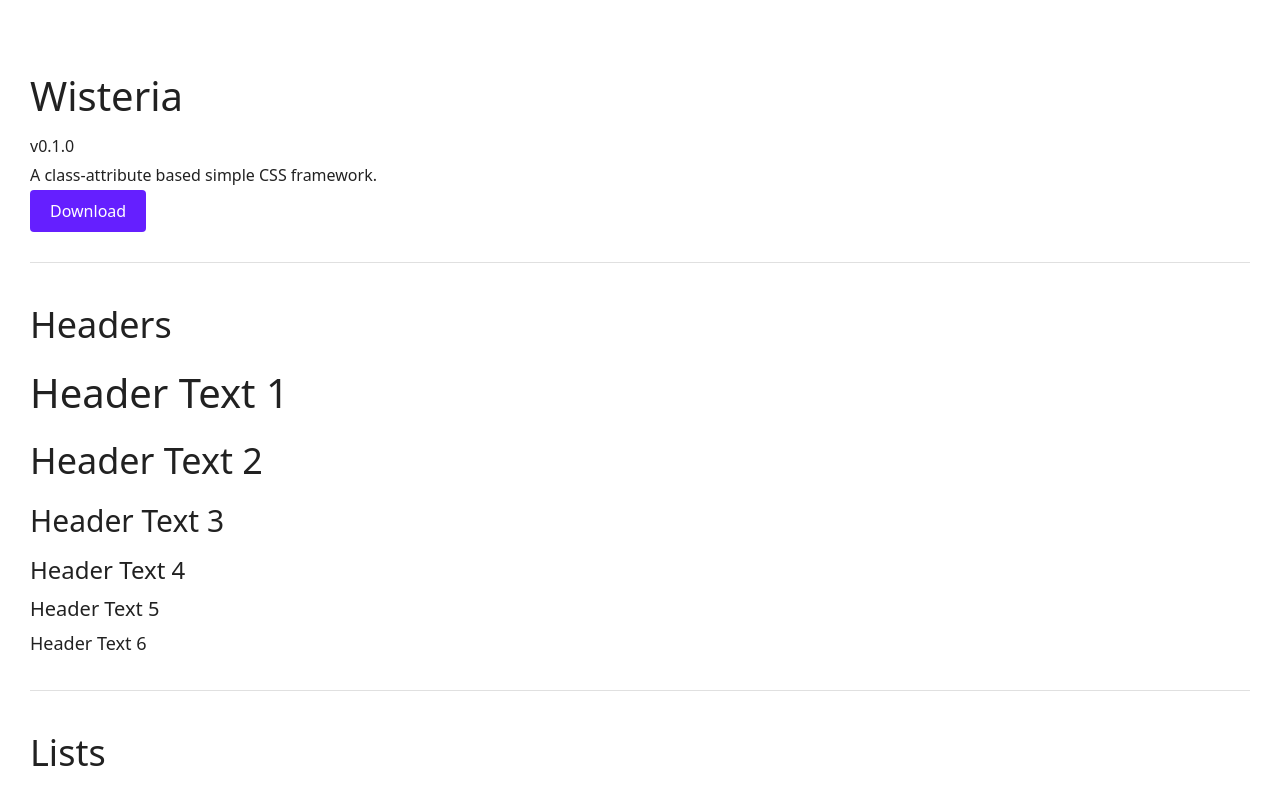
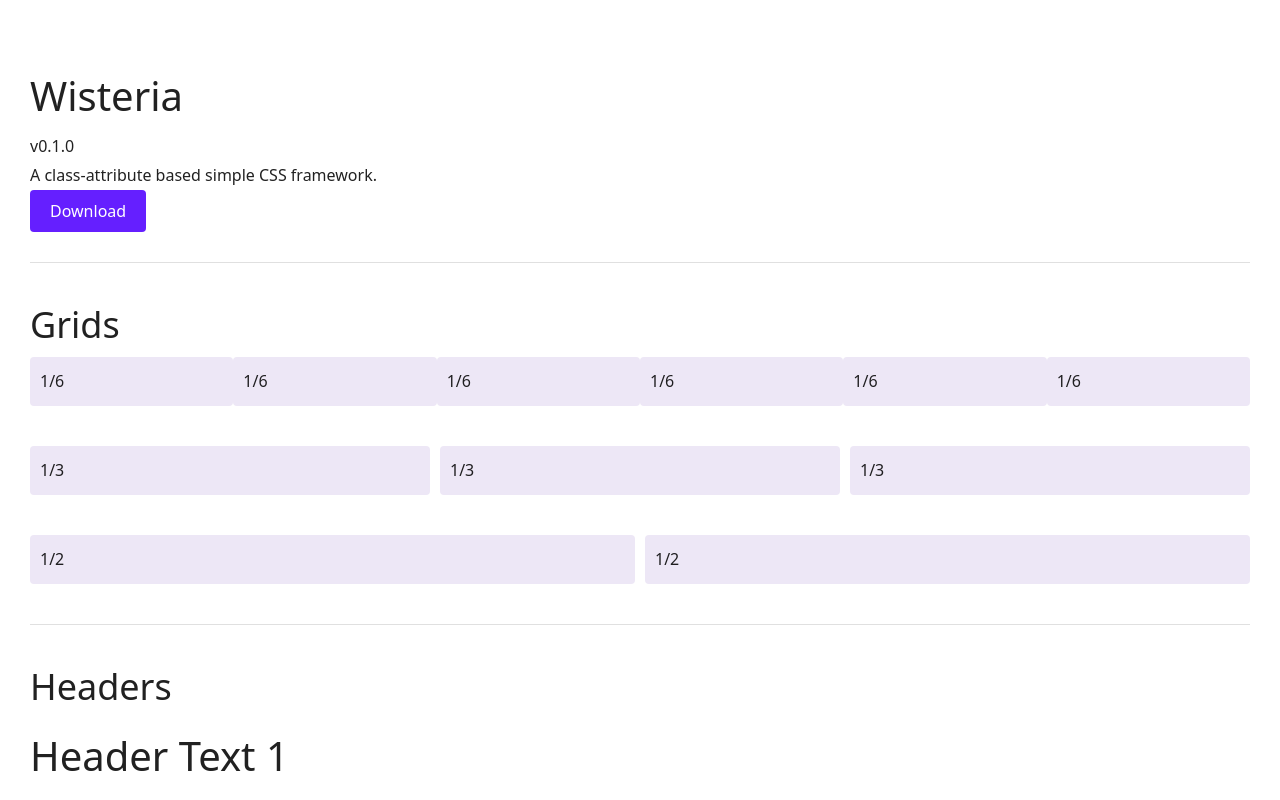
Before and after one commit to t32k/wisteria, a plain HTML site: page index.html in a window 1280 px wide. Shown: the top 800 px of the page. Drawn offline with Linux system fonts and the light colour scheme.

Commit message:
Add grid

```diff
--- a/css/wisteria.css
+++ b/css/wisteria.css
@@ -38,7 +38,9 @@ ol, ul {
 table {
   border-collapse: collapse;
 }
-
+* {
+  box-sizing: border-box;
+}
 
 /* Base Styles
 –––––––––––––––––––––––––––––––––––––––––––––––––– */
@@ -151,6 +153,30 @@ a:hover {
   border: 1px solid #651FFF;
   background: transparent; }
 
+/* Grids
+–––––––––––––––––––––––––––––––––––––––––––––––––– */
+.g-row {
+  display: -webkit-flex;
+  display: flex;
+  -webkit-flex-wrap: wrap;
+  flex-wrap: wrap;
+  margin-left: -1rem;
+}
+.g-col {
+  -webkit-flex: 0 0 100%;
+  flex: 0 0 100%;
+  padding-left: 1rem;
+}
+.g-row--collapse { margin-left: 0; }
+.g-row--collapse > .g-col { padding-left: 0; }
+
+@media (min-width: 550px) {
+  .g-col {
+    -webkit-flex: 1;
+    flex: 1;
+  }
+}
+
 
 /* Horizontal Rule
 –––––––––––––––––––––––––––––––––––––––––––––––––– */
@@ -166,6 +192,7 @@ a:hover {
 /* Spacing
 –––––––––––––––––––––––––––––––––––––––––––––––––– */
 
+.u-ma { margin: auto !important;}
 .u-mtn { margin-top: 0 !important;}
 .u-mts { margin-top: .4rem !important;}
 .u-mtm { margin-top: 1rem !important;}
--- a/index.html
+++ b/index.html
@@ -6,6 +6,15 @@
   <meta name="description" content="A class-attribute based simple CSS framework.">
   <meta name="viewport" content="width=device-width, initial-scale=1">
   <link rel="stylesheet" href="css/wisteria.css">
+  <style>
+    .g-col > div {
+      background:#EDE7F6;
+      border-radius: .4rem;
+      margin-bottom: 10px;
+      padding: 1rem;
+    }
+
+  </style>
 </head>
 <body role="document" class="u-ptx" style="margin:30px">
 
@@ -15,6 +24,30 @@
     <p>A class-attribute based simple CSS framework.</p>
     <a class="button">Download</a>
   </header>
+
+  <hr class="hr u-mtx u-mbx">
+  <h2 class="h2">Grids</h2>
+
+
+  <div class="g-row g-row--collapse u-mbx">
+    <div class="g-col"><div>1/6</div></div>
+    <div class="g-col"><div>1/6</div></div>
+    <div class="g-col"><div>1/6</div></div>
+    <div class="g-col"><div>1/6</div></div>
+    <div class="g-col"><div>1/6</div></div>
+    <div class="g-col"><div>1/6</div></div>
+  </div>
+
+  <div class="g-row u-mbx">
+    <div class="g-col"><div>1/3</div></div>
+    <div class="g-col"><div>1/3</div></div>
+    <div class="g-col"><div>1/3</div></div>
+  </div>
+
+  <div class="g-row u-mbx">
+    <div class="g-col"><div>1/2</div></div>
+    <div class="g-col"><div>1/2</div></div>
+  </div>
 
   <hr class="hr u-mtx u-mbx">
 
@@ -71,13 +104,17 @@
 
   <h2 class="h2 u-mbm">Buttons</h2>
   <section>
-    <p class="u-mbm"><a href="" class="button">Link</a></p>
-    <p class="u-mbm"><button class="button">Button</button></p>
-    <p class="u-mbm"><input type="submit" class="button" value="Submit"></p>
-    <hr class="hr u-mtx u-mbx">
-    <p class="u-mbm"><a href="" class="button button--outline">Link</a></p>
-    <p class="u-mbm"><button class="button button--outline">Button</button></p>
-    <p class="u-mbm"><input type="submit" class="button button--outline" value="Submit"></p>
+    <p class="u-mbm">
+      <a href="" class="button">Link</a>
+      <button class="button">Button</button>
+      <input type="submit" class="button" value="Submit">
+    </p>
+
+    <p class="u-mbm">
+      <a href="" class="button button--outline">Link</a>
+      <button class="button button--outline">Button</button>
+      <input type="submit" class="button button--outline" value="Submit">
+    </p>
   </section>
 
 
```
